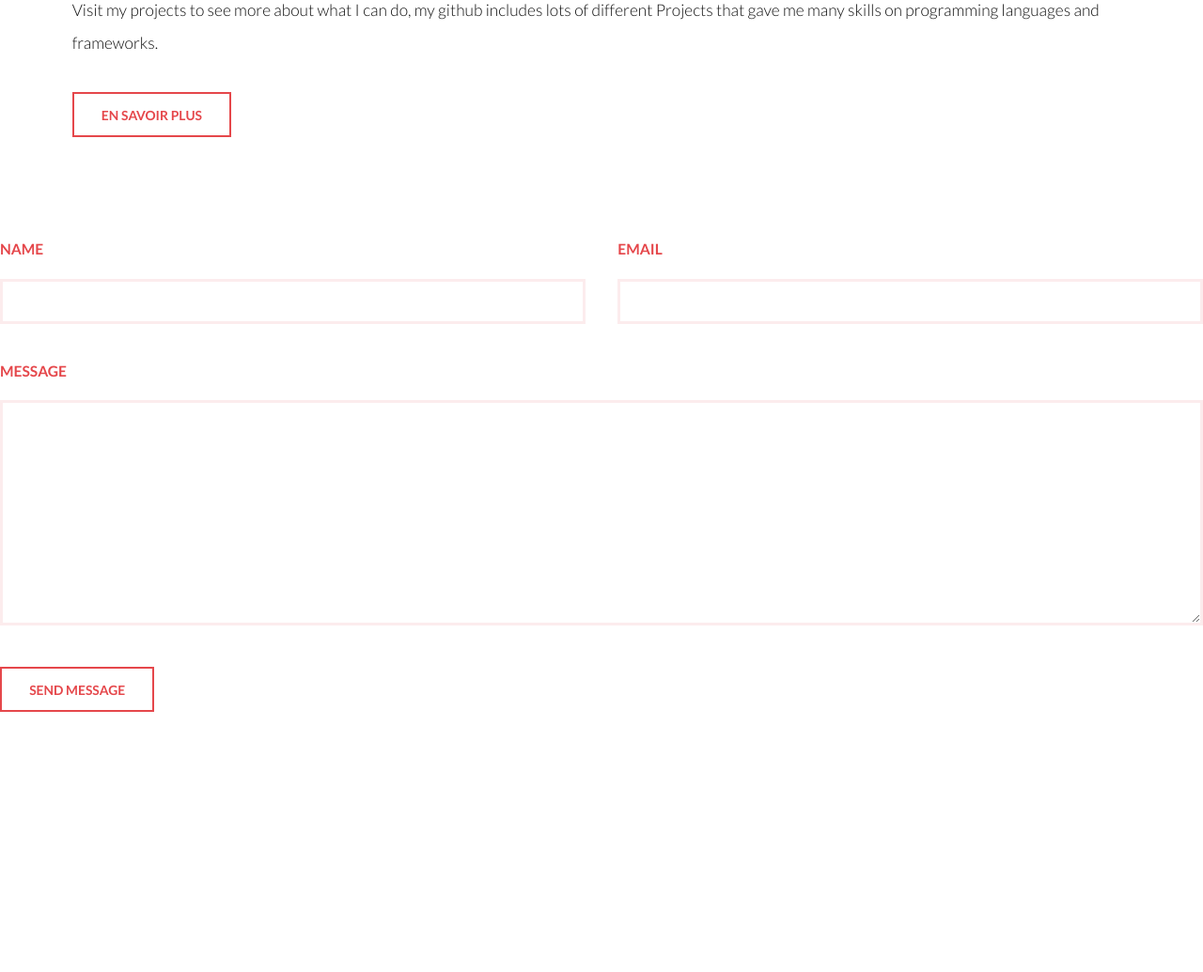
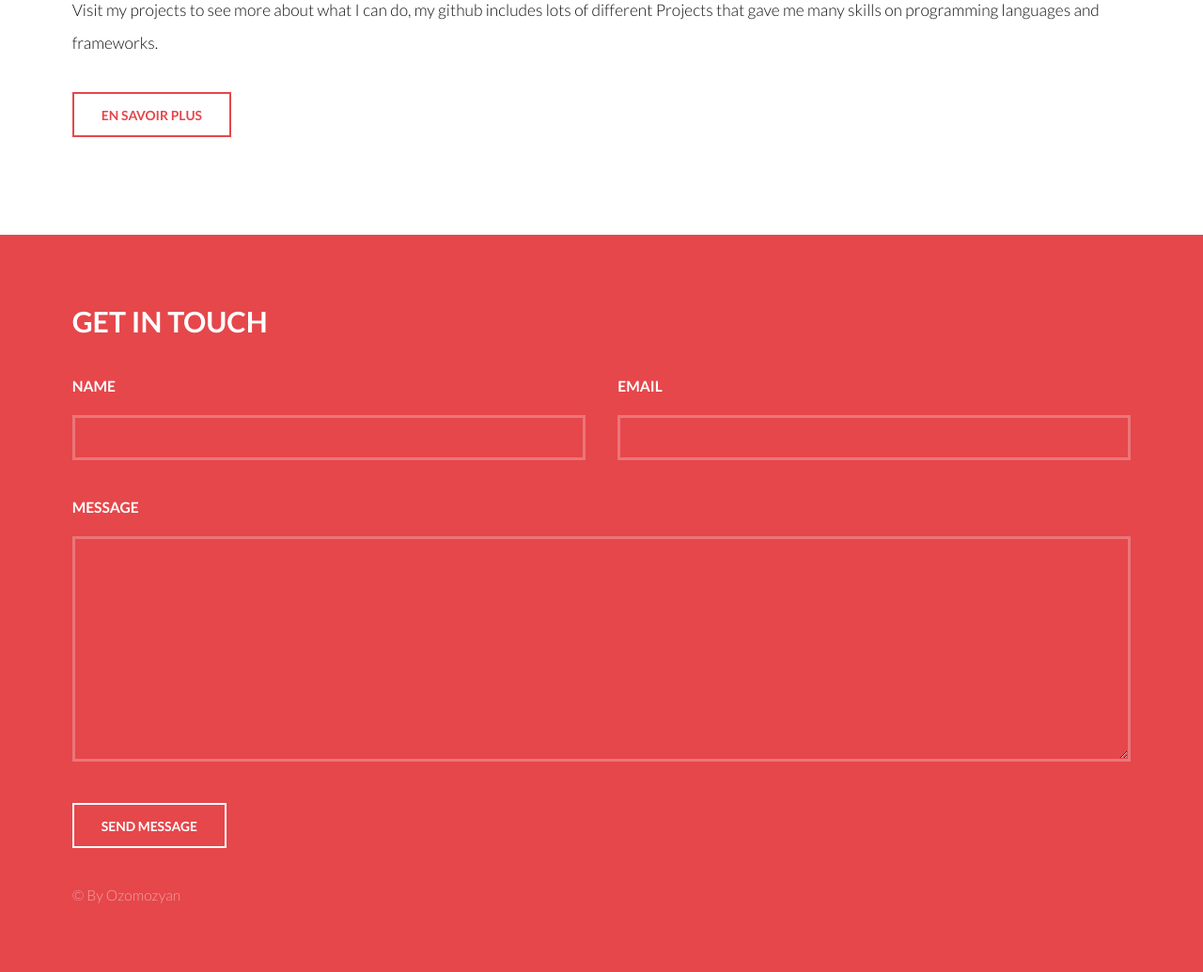
Before and after one commit to Ozomozyan/Projet_1, a Flask app: page / in a window 1280 px wide. Shown: the part 737-1772 px from the top of the page at 94% size. Before the commit the page ends 1495 px from the top, so only its background shows below. Run offline with Flask 3, Linux system fonts and the light colour scheme; parts of the project's set-up code (start-up, migrations or seed data) failed here and were passed over; some libraries are stand-ins or nearby versions.

Commit message:
Design Changes

```diff
--- a/templates/partials/footer.html
+++ b/templates/partials/footer.html
@@ -1,4 +1,9 @@
 <!-- Footer -->
+<section id="footer">
+    <div class="inner">
+        <header>
+            <h2>Get in Touch</h2>
+        </header>
         <form method="post" action="/send_message">
             <div class="field half first">
                 <label for="name">Name</label>
@@ -16,13 +21,14 @@
                 <li><input type="submit" value="Send Message" class="alt" /></li>
             </ul>
         </form>
-
+        <div class="copyright">
+            &copy; By Ozomozyan
+        </div>
+    </div>
+</section>
 
 <!-- Scripts -->
 <script src="assets/js/jquery.min.js"></script>
 <script src="assets/js/skel.min.js"></script>
 <script src="assets/js/util.js"></script>
 <script src="assets/js/main.js"></script>
-
-</body>
-</html>
```
Lines whose indentation alone changed are shown as unchanged.
